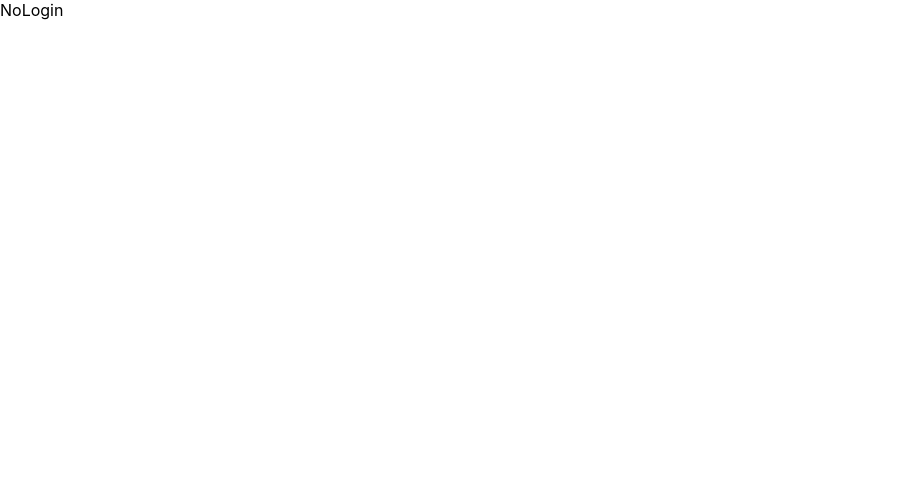
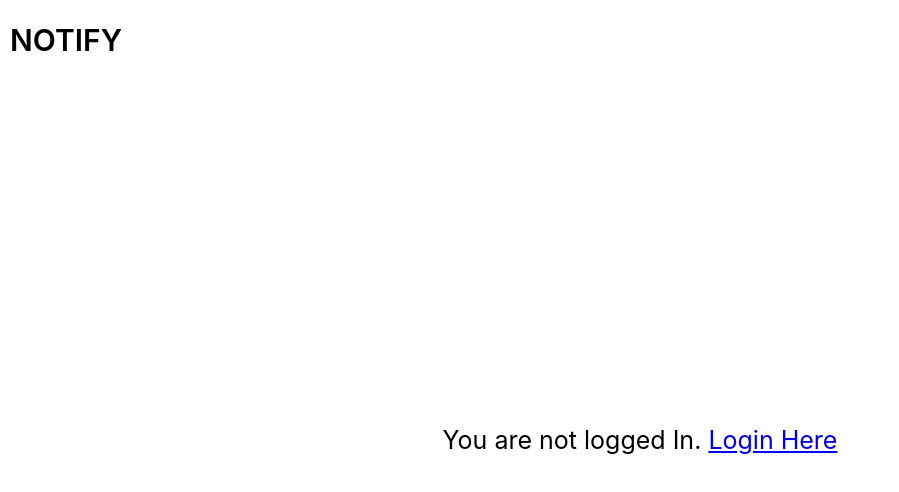
Before and after one commit to AryanSinghal1/Notify, a React (Create React App) app in the folder client/: page /home in a window 1280 px wide. Shown: the top 492 px of the page, without its empty margins (0-899 px from the left). Built offline with nearby package versions, Linux system fonts and the light colour scheme.

Commit message:
Completed some missing ui.

```diff
--- a/client/src/App.js
+++ b/client/src/App.js
@@ -9,6 +9,7 @@ import Store from './Store';
 import Notes from './Notes';
 import Trash from './Trash/Trash';
 import { useState } from 'react';
+import Logout from './Logout';
 function App() {
   const [trashNotes, setTrashNotes] = useState([]);
   const getTrashNotes = (e) =>{
@@ -23,6 +24,7 @@ function App() {
     <Route exact path='/home' element={<Home/>}/>
     <Route exact path='/notes' element={<Notes trashNotes = {getTrashNotes}/>}/>
     <Route exact path='/trash' element={<Trash trash={trashNotes}/>}/>
+    <Route exact path='/logout' element={<Logout/>}/>
        </Routes>
      </Router>
      </Provider>
--- a/client/src/Home.js
+++ b/client/src/Home.js
@@ -52,7 +52,14 @@ setUser(JSON.parse(user));
     </div>
     <Footer/>
     </div>
-    :"NoLogin"
+    :<div className='mainLoginContainer'>
+      <div className='notifyMainPage'>
+      <p className='NotifyMain'>NOTIFY</p>
+      </div>
+      <div className='logoutMain'>
+        <p>You are not logged In. <Link to='/'>Login Here</Link></p>
+      </div>
+    </div>
     )
 }
 
--- /dev/null
+++ b/client/src/Logout.css
@@ -0,0 +1,9 @@
+.logoutMain{
+    width: 100%;
+    height: 90%;
+    display: flex;
+    justify-content: center;
+    align-items: center;
+    font-size: 25px;
+    flex-direction: column;
+}
--- /dev/null
+++ b/client/src/Logout.js
@@ -0,0 +1,21 @@
+import React, { useEffect } from 'react'
+import { Link } from 'react-router-dom';
+import './Logout.css'
+function Logout() {
+    useEffect(()=>{
+        localStorage.clear();
+    })
+  return (
+    <div className='mainLoginContainer'>
+        <div className='notifyMainPage'>
+      <p className='NotifyMain'>NOTIFY</p>
+      </div>
+      <div className='logoutMain'>
+        <p>You are Successfully Logged Out.</p>
+        <Link to='/'>Login Here</Link>
+      </div>
+    </div>
+  )
+}
+
+export default Logout
--- a/client/src/Navbar/Navbar.css
+++ b/client/src/Navbar/Navbar.css
@@ -18,7 +18,7 @@
     font-size: 25px;
 }
 .links{
-    width: 25%;
+    width: 35%;
     height: 100%;
     display: flex;
     justify-content: space-between;
--- a/client/src/Navbar/Navbar.js
+++ b/client/src/Navbar/Navbar.js
@@ -13,6 +13,7 @@ function Navbar() {
       <a href="#contact">About Us</a>
       <a href="#contact">Contact Us</a>
       <Link to='/trash'>Trash</Link>
+      <Link to='/logout'>Logout</Link>
     </div>
   </div>
   </div>
--- a/client/src/Notes.css
+++ b/client/src/Notes.css
@@ -47,6 +47,14 @@
 .createPara{
     cursor: pointer;
 }
+.noNotes{
+    width: 100%;
+    height: 100vh;
+    display: flex;
+    justify-content: center;
+    align-items: center;
+    font-size: 20px;
+}
 .searchNotes{
     width: 40%;
     height: 100%;
--- a/client/src/Notes.js
+++ b/client/src/Notes.js
@@ -13,17 +13,19 @@ import EditNote from './editNote/EditNote';
 function Notes(props) {
     const dispatch = useDispatch();
     const [view, setView] = useState(false);
+    const [search, setSearch] = useState('');
     const [user, setUser] = useState({});
     const [noteData, setNoteData] = useState({});
     const [currentNotes, setCurrentNotes] = useState([]);
     const [currentTrashNotes, setCurrentTrashNotes] = useState(JSON.parse(localStorage.getItem("trashNotes")));
     const create = useSelector((state)=>{return state.counter.create})
     const edit = useSelector((state)=>{return state.counter.edit});
-  const getNotes = async() =>{
-    const user = localStorage.getItem("User");
-    const currentUser = JSON.parse(user);
-    setUser(currentUser);
-    await axios.post('http://localhost:8000/notes', {"userId":currentUser._id}).then(e=>{
+    const totalSearchData = currentNotes.filter(e=>e.title.toLowerCase().includes(search.toLowerCase()))
+    const getNotes = async() =>{
+      const user = localStorage.getItem("User");
+      const currentUser = JSON.parse(user);
+      setUser(currentUser);
+      await axios.post('http://localhost:8000/notes', {"userId":currentUser._id}).then(e=>{
       const currentMyNotes = currentTrashNotes?e.data.notes.filter(x => currentTrashNotes?.every(x2 => x2._id !== x._id)):e.data.notes;
       setCurrentNotes(currentMyNotes);
       props.trashNotes(currentTrashNotes);
@@ -57,23 +59,31 @@ function Notes(props) {
             <div className='notesCreate'>
               <div className='empty'></div>
                 <div className='searchNotes'>
-                    <input type="text" placeholder="Search Notes"></input>
+                    <input type="text" value={search} onChange={(e)=>{setSearch(e.target.value)}} placeholder="Search Notes"></input>
                 </div>
                 <div className='createNotesPara'>
                   <CreateIcon/>
-                    <p className='createPara' onClick={()=>{dispatch(createNotes(true))}}>Create One</p>
+                    <p className='createPara' onClick={()=>{dispatch(createNotes(true))}}>Create New</p>
                 </div>
             </div>
 
+                {search==''?currentNotes.length!=0?currentNotes.map((e)=>{
+                  return(
+                    <>
             <div className='notesContainerMain'>
-                {currentNotes?.map((e)=>{
+          <Note id={e._id} title={e.title} desc={e.description} userId={user._id} getIt={getViewData}/>
+          </div>
+          </>
+          )
+        }):<div className='noNotes'><p>No Notes, Click the Create New Icon to create one.</p></div>:totalSearchData?.map((e)=>{
           return(
-          <>
+            <>
+            <div className='notesContainerMain'>
           <Note id={e._id} title={e.title} desc={e.description} userId={user._id} getIt={getViewData}/>
+          </div>
           </>
           )
         })}
-            </div>
         </div>
         </div>
         <Footer/>
--- a/client/src/Trash/Trash.js
+++ b/client/src/Trash/Trash.js
@@ -8,6 +8,8 @@ function Trash() {
     const user = JSON.parse(localStorage.getItem("User"));
     const currentTrash = JSON.parse(localStorage.getItem("trashNotes"));
     const [trashNotes, setTrashNotes] = useState(currentTrash);
+    const [search, setSearch] = useState('');
+    const totalSearchData = search!==''?trashNotes.filter(e=>e.title.toLowerCase().includes(search.toLowerCase())):'';
     const getFunction = (e) =>{
       setTrashNotes(Object.values(e));
     }
@@ -22,21 +24,29 @@ const getAll = (e) =>{
             <div className='notesCreate'>
               <div className='empty'></div>
                 <div className='searchNotes'>
-                    <input type="text" placeholder="Search Notes"></input>
+                    <input type="text" placeholder="Search Notes" value={search} onChange={(e)=>{setSearch(e.target.value)}}></input>
                 </div>
                 <div className='empty'>
                 </div>
             </div>
 
+                {search==''?trashNotes.length!=0?trashNotes.map((e)=>{
+          return(
+            <>
             <div className='notesContainerMain'>
-                {trashNotes?.map((e)=>{
+          <DeletedNote id={e._id} title={e.title} desc={e.description} userId={user._id} getIt={getFunction} getAll={getAll}/>
+          </div>
+          </>
+          )
+        }):<div className='noNotes'>No Trash</div>:totalSearchData?.map((e)=>{
           return(
-          <>
+            <>
+            <div className='notesContainerMain'>
           <DeletedNote id={e._id} title={e.title} desc={e.description} userId={user._id} getIt={getFunction} getAll={getAll}/>
+            </div>
           </>
           )
         })}
-            </div>
         </div>
         </div>
         <Footer/>
```
